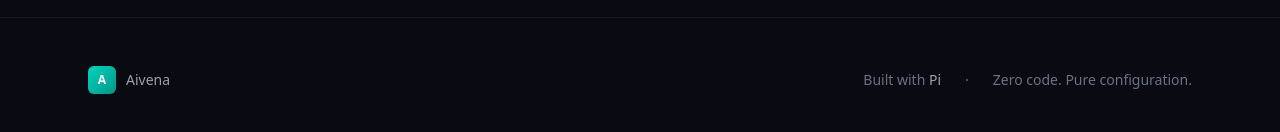
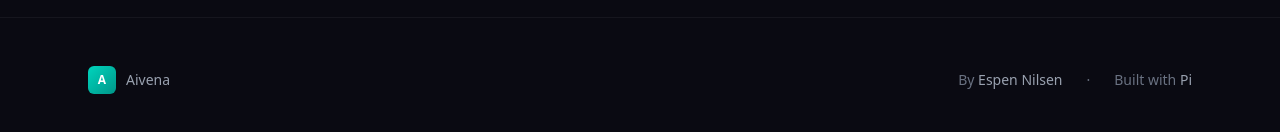
Before and after one commit to espennilsen/aivena, a SvelteKit app in the folder aivena.dev/: page / in a window 1280 px wide. Shown: the part 5000-5132 px from the top of the page. Built offline with nearby package versions, Linux system fonts and the light colour scheme.

Commit message:
add author credit to footer

```diff
--- a/aivena.dev/src/routes/+layout.svelte
+++ b/aivena.dev/src/routes/+layout.svelte
@@ -140,6 +140,15 @@
 			</div>
 			<div class="flex items-center gap-6 text-sm text-gray-500">
 				<span>
+					By <a
+						href="https://e9n.dev"
+						class="text-gray-400 transition hover:text-white"
+						target="_blank"
+						rel="noopener">Espen Nilsen</a
+					>
+				</span>
+				<span>·</span>
+				<span>
 					Built with <a
 						href="https://github.com/mariozechner/pi-coding-agent"
 						class="text-gray-400 transition hover:text-white"
@@ -147,8 +156,6 @@
 						rel="noopener">Pi</a
 					>
 				</span>
-				<span>·</span>
-				<span>Zero code. Pure configuration.</span>
 			</div>
 		</div>
 	</div>
```
